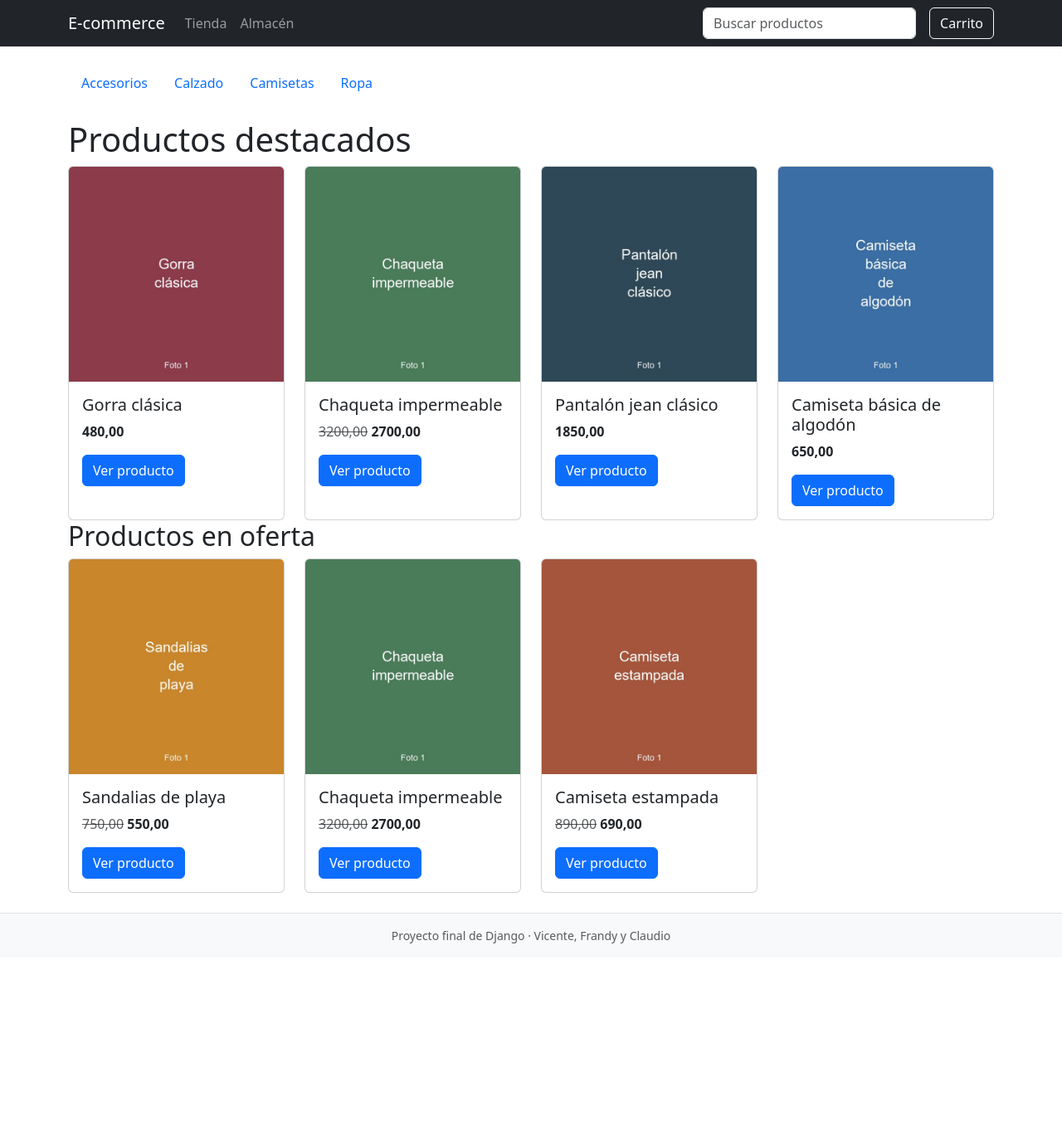
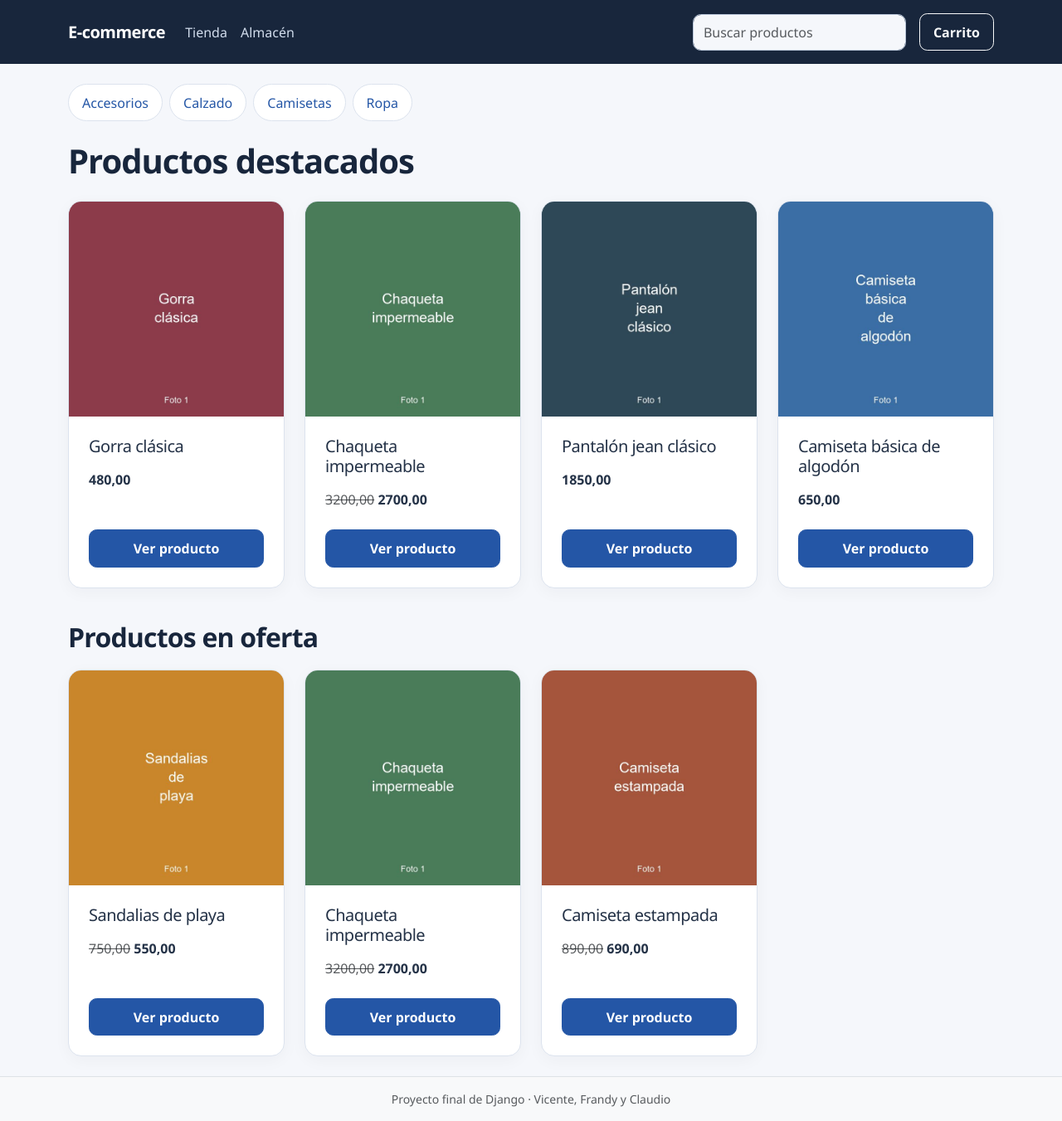
Before and after one commit to vicentealuna/ecommerce-django, a Django app: page / in a window 1280 px wide. Shown: the whole page at 83% size. Before the commit the page ends 1137 px from the top, so only its background shows below. Run offline with Django 5.2, Linux system fonts and the light colour scheme; data comes from the database, SQL or seed files in the repository.

Commit message:
F-04: unifica estilos y presentacion del catalogo

```diff
--- a/apps/catalog/templates/catalog/inicio.html
+++ b/apps/catalog/templates/catalog/inicio.html
@@ -6,7 +6,7 @@
 {% block contenido %}
 
 {# Mostrar un enlace por categoría para navegar por el catálogo. #}
-<nav aria-label="Categorías" class="mb-4">
+<nav aria-label="Categorías" class="categorias-tienda mb-4">
     <ul class="nav flex-wrap">
         {% for categoria in categorias %}
             <li class="nav-item">
@@ -22,7 +22,7 @@
 </nav>
 
 {# Mostrar los destacados en tarjetas; si no hay productos, informar al visitante. #}
-<h1>Productos destacados</h1>
+<h1 class="mb-4">Productos destacados</h1>
 
 <div class="row g-4">
     {% for producto in destacados %}
--- a/apps/catalog/templates/catalog/producto.html
+++ b/apps/catalog/templates/catalog/producto.html
@@ -28,7 +28,7 @@
                 <div class="col-12 col-md-6">
                     <div class="ratio ratio-1x1 bg-light rounded overflow-hidden">
                         <img src="{{ imagen.imagen.url }}"
-                             alt="{{ imagen.texto_alternativo }}"
+                             alt="{{ imagen.texto_alternativo|default:producto_actual.nombre }}"
                              class="w-100 h-100 object-fit-contain"
                              {% if not forloop.first %}loading="lazy"{% endif %}>
                     </div>
@@ -44,6 +44,7 @@
     </section>
 
     <section class="col-lg-5 text-break" aria-labelledby="titulo-producto">
+        <div class="card card-body">
             {# Presentar el precio que se cobra y distinguir visualmente las ofertas. #}
             {% if producto_actual.en_oferta %}
                 <span class="badge text-bg-success mb-2">En oferta</span>
@@ -113,6 +114,7 @@
                     <strong>Agotado</strong>. Este producto no tiene unidades disponibles.
                 </p>
             {% endif %}
+        </div>
     </section>
 </div>
 
--- a/apps/catalog/templates/catalog/tarjeta_producto.html
+++ b/apps/catalog/templates/catalog/tarjeta_producto.html
@@ -1,14 +1,14 @@
 {# Tarjeta reutilizable: recibe un producto y presenta sus datos y acceso al detalle. #}
-<article class="card h-100">
+<article class="card tarjeta-producto h-100">
 
     {# Mostrar la primera imagen o un mensaje si el producto no tiene imágenes. #}
     {% with imagen=producto.imagenes.first %}
         {% if imagen %}
             <img src="{{ imagen.imagen.url }}"
-                 alt="{{ imagen.texto_alternativo }}"
-                 class="card-img-top">
+                 alt="{{ imagen.texto_alternativo|default:producto.nombre }}"
+                 class="card-img-top" width="600" height="600">
         {% else %}
-            <div class="p-4 text-center text-muted">
+            <div class="producto-sin-imagen p-4 text-center text-muted">
                 Sin imagen disponible
             </div>
         {% endif %}
--- a/static/css/estilos.css
+++ b/static/css/estilos.css
@@ -1 +1,103 @@
-/* Estilos propios del proyecto. Bootstrap ya viene cargado en base.html. */
+/* Colores y tipografía comunes; Bootstrap conserva la rejilla y componentes. */
+:root {
+    --bs-body-font-family: "Segoe UI", system-ui, sans-serif;
+    --bs-body-color: #243247;
+    --bs-body-bg: #f5f7fb;
+    --bs-link-color: #2456a6;
+    --bs-link-hover-color: #173d7c;
+    --tienda-borde: #dce3ee;
+    --tienda-radio: 1rem;
+}
+
+/* Permitir nombres largos y mantener una jerarquía clara en los títulos. */
+main { min-width: 0; overflow-wrap: anywhere; }
+h1, h2, h3 { color: #18263c; font-weight: 700; letter-spacing: -.025em; }
+h1 { font-size: clamp(1.8rem, 4vw, 2.5rem); }
+main > h2 { margin-top: 2.5rem; margin-bottom: 1.25rem; }
+
+/* Aplicar los tonos del contenido al menú existente. */
+header .navbar { --bs-dark-rgb: 24, 38, 60; padding-block: 1rem; }
+.navbar-brand { font-weight: 700; letter-spacing: -.025em; }
+.navbar .nav-link { --bs-nav-link-color: #d1dcec; --bs-nav-link-hover-color: #fff; }
+
+/* Unificar superficies, bordes y separación de las tarjetas y del almacén. */
+.card, .panel-almacen {
+    border: 1px solid var(--tienda-borde);
+    border-radius: var(--tienda-radio);
+    background: #fff;
+    box-shadow: 0 .3rem 1.2rem rgb(24 38 60 / 4%);
+}
+.card-body, .panel-almacen { padding: 1.5rem; }
+.tarjeta-producto { overflow: hidden; }
+.tarjeta-producto .card-img-top, .producto-sin-imagen {
+    aspect-ratio: 1;
+    object-fit: contain;
+    background: #edf1f7;
+}
+.tarjeta-producto .card-img-top { height: auto; }
+.card .badge { align-self: flex-start; }
+.producto-sin-imagen { display: grid; place-items: center; }
+
+/* Alinear los botones aunque los nombres de producto tengan distintas alturas. */
+.tarjeta-producto .card-body { display: flex; flex-direction: column; gap: .5rem; }
+.tarjeta-producto .btn { margin-top: auto; }
+.categorias-tienda .nav { gap: .5rem; }
+.categorias-tienda .nav-link {
+    background: #fff;
+    border: 1px solid var(--tienda-borde);
+    border-radius: 2rem;
+    padding: .6rem 1rem;
+}
+
+/* Unificar botones y campos, manteniendo el foco visible para usar el teclado. */
+.btn { border-radius: .6rem; font-weight: 600; padding: .6rem 1rem; }
+.btn-primary {
+    --bs-btn-bg: #2456a6;
+    --bs-btn-border-color: #2456a6;
+    --bs-btn-hover-bg: #173d7c;
+    --bs-btn-hover-border-color: #173d7c;
+    --bs-btn-active-bg: #173d7c;
+    --bs-btn-active-border-color: #173d7c;
+}
+.form-control, .form-select {
+    border-color: #b8c5d8;
+    border-radius: .6rem;
+    min-height: 2.75rem;
+}
+a:focus-visible, button:focus-visible, input:focus-visible, select:focus-visible,
+textarea:focus-visible, .table-responsive:focus-visible {
+    outline: 3px solid #d29122;
+    outline-offset: 3px;
+}
+
+/* Encerrar el desplazamiento horizontal en la tabla, sin ensanchar la página. */
+.table-responsive {
+    position: relative;
+    background: #fff;
+    border: 1px solid var(--tienda-borde);
+    border-radius: var(--tienda-radio);
+    margin-bottom: 1.5rem;
+}
+.table {
+    --bs-table-color: #243247;
+    --bs-table-border-color: var(--tienda-borde);
+    margin-bottom: 0;
+    vertical-align: middle;
+}
+.table th { background: #edf1f7; color: #18263c; white-space: nowrap; }
+.table .btn { white-space: nowrap; }
+.table td { overflow-wrap: normal; }
+.table td:first-child { min-width: 10rem; }
+.table input[type="number"] { min-width: 5.5rem; }
+.table > :not(caption) > * > * { padding: 1rem; }
+.alert { border-radius: .8rem; }
+.resumen-compra strong { flex-shrink: 0; }
+.resumen-compra span { min-width: 0; }
+
+/* Apilar encabezados y reducir el espacio de las superficies en celular. */
+@media (max-width: 575.98px) {
+    .card-body, .panel-almacen { padding: 1.1rem; }
+    main > .d-flex.justify-content-between { flex-wrap: wrap; gap: 1rem; }
+    .table { min-width: 38rem; }
+    .navbar-collapse > .btn { width: 100%; margin-top: .5rem; }
+}
```
Lines whose indentation alone changed are shown as unchanged.
